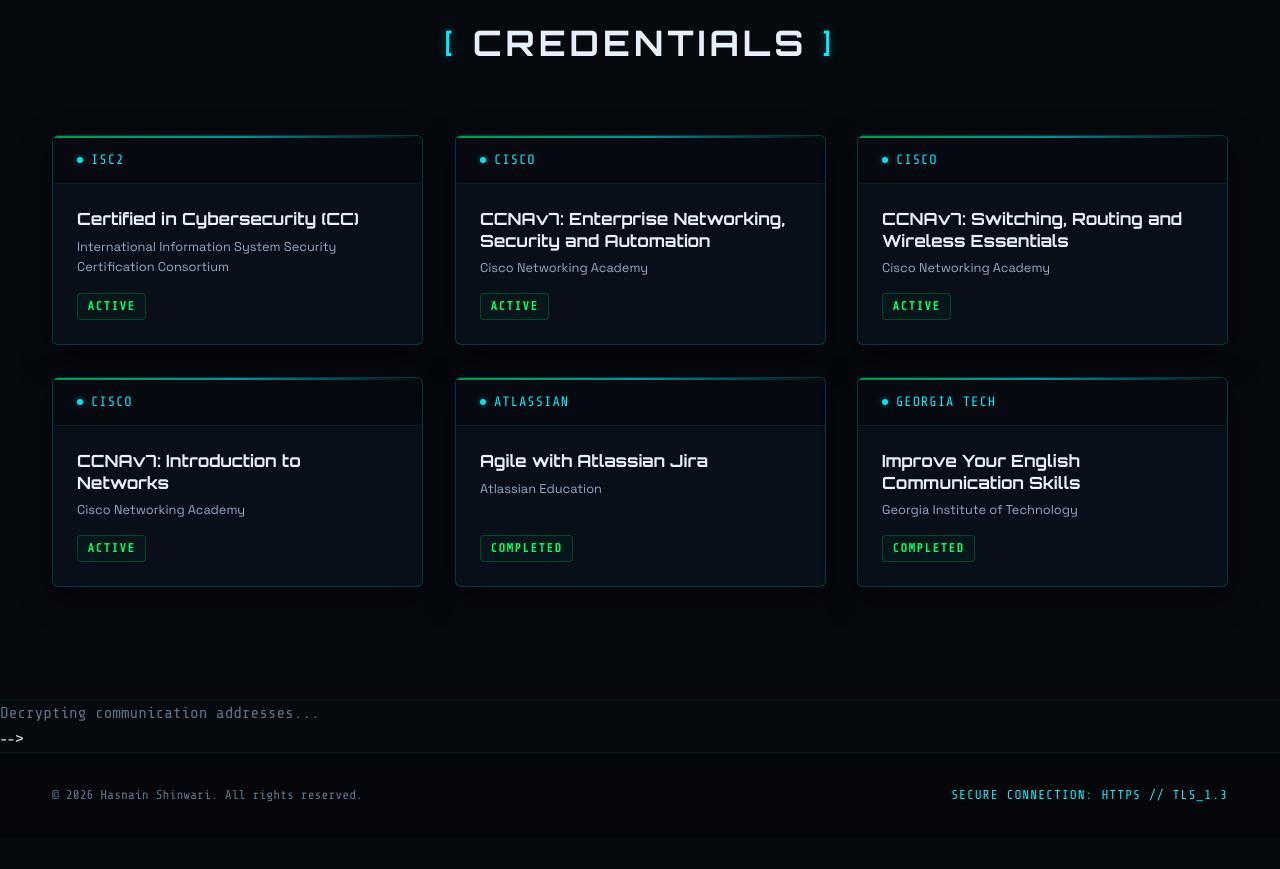
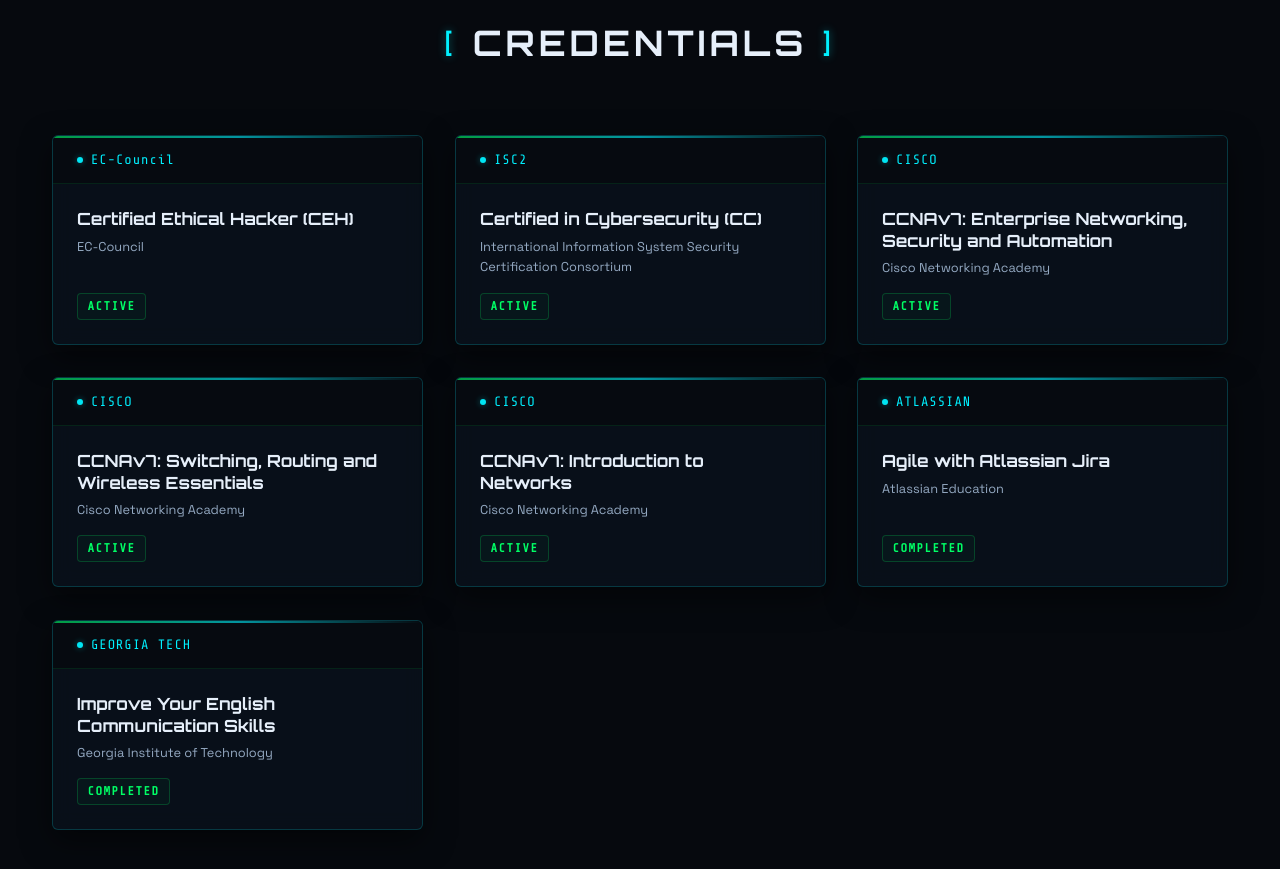
Before and after one commit to Hasnain-shinwari/Portfolio, a plain HTML site: page index.html in a window 1280 px wide. Shown: the part 4240-5109 px from the top of the page. Before the commit the page ends 5077 px from the top, so only its background shows below. Drawn offline with nearby package versions, Linux system fonts and the light colour scheme.

Commit message:
new certification section added
certificate 1 added and other renames to +1.

```diff
--- a/index.html
+++ b/index.html
@@ -506,6 +506,19 @@
           <!-- Certification 1 -->
           <div class="cyber-card cert-card reveal-up">
             <div class="card-header-cyber">
+              <span class="badge-dot cert-dot"></span> EC-Council
+            </div>
+            <div class="card-body-cyber flex-column-between">
+              <div>
+                <h3 class="cert-title">Certified Ethical Hacker (CEH)</h3>
+                <p class="cert-issuer">EC-Council </p>
+              </div>
+              <div class="cert-status">ACTIVE</div>
+            </div>
+          </div>
+          <!-- Certification 2 -->
+          <div class="cyber-card cert-card reveal-up">
+            <div class="card-header-cyber">
               <span class="badge-dot cert-dot"></span> ISC2
             </div>
             <div class="card-body-cyber flex-column-between">
@@ -517,7 +530,7 @@
             </div>
           </div>
 
-          <!-- Certification 2 -->
+          <!-- Certification 3 -->
           <div class="cyber-card cert-card reveal-up delay-1">
             <div class="card-header-cyber">
               <span class="badge-dot cert-dot"></span> CISCO
@@ -531,7 +544,7 @@
             </div>
           </div>
 
-          <!-- Certification 3 -->
+          <!-- Certification 4 -->
           <div class="cyber-card cert-card reveal-up delay-2">
             <div class="card-header-cyber">
               <span class="badge-dot cert-dot"></span> CISCO
@@ -545,7 +558,7 @@
             </div>
           </div>
 
-          <!-- Certification 4 -->
+          <!-- Certification 5 -->
           <div class="cyber-card cert-card reveal-up">
             <div class="card-header-cyber">
               <span class="badge-dot cert-dot"></span> CISCO
@@ -559,7 +572,7 @@
             </div>
           </div>
 
-          <!-- Certification 5 -->
+          <!-- Certification 6 -->
           <div class="cyber-card cert-card reveal-up delay-1">
             <div class="card-header-cyber">
               <span class="badge-dot cert-dot"></span> ATLASSIAN
@@ -573,7 +586,7 @@
             </div>
           </div>
 
-          <!-- Certification 6 -->
+          <!-- Certification 7 -->
           <div class="cyber-card cert-card reveal-up delay-2">
             <div class="card-header-cyber">
               <span class="badge-dot cert-dot"></span> GEORGIA TECH
```
